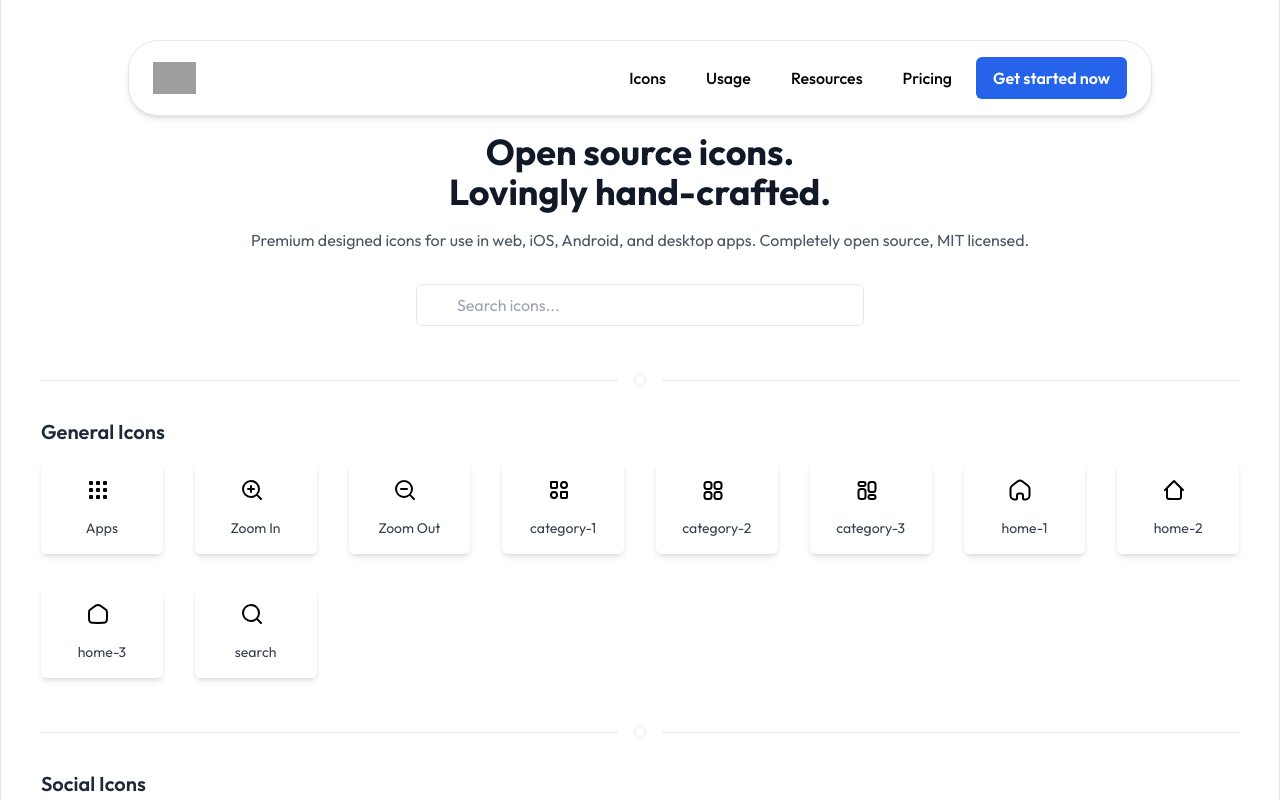
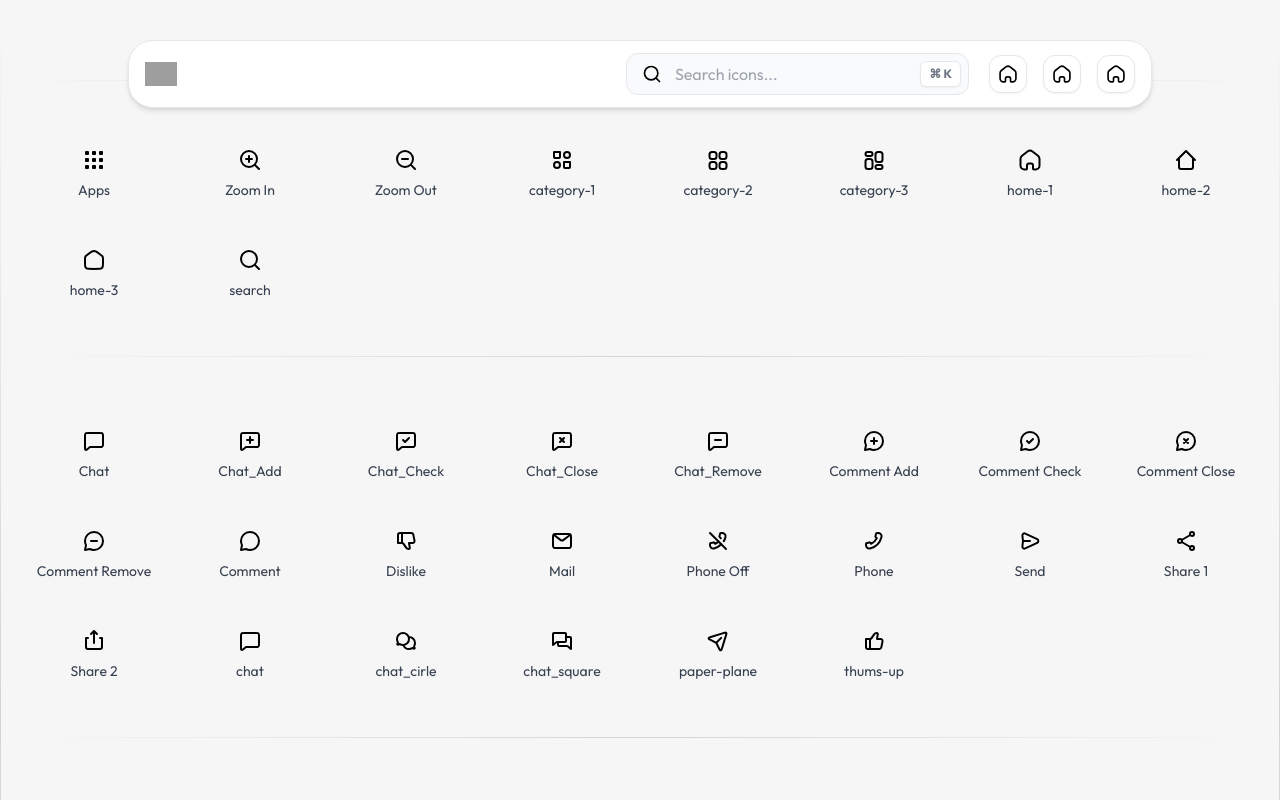
Before and after one commit to Shubham0850/aura-icons, a Next.js app: page / in a window 1280 px wide. Shown: the top 800 px of the page. Built offline with nearby package versions, Linux system fonts and the light colour scheme; grey boxes are pictures that could not be loaded.

Commit message:
fix: layout add

```diff
--- a/src/app/page.tsx
+++ b/src/app/page.tsx
@@ -8,9 +8,18 @@ import iconsData from '@/data/iconsData.json'
 import Icon from '@/component/Icon'
 import Divider from '@/component/Divider'
 import Footer from '@/component/Footer'
+import PageWrapper from '@/component/PageWrapper'
+import IconInfo from '@/component/IconInfo'
 
 const HomePage: NextPage = () => {
-  const [searchTerm, setSearchTerm] = useState('')
+  const [searchTerm, setSearchTerm] = useState('');
+  const [iconInfo, setIconInfo] = useState<{
+    svg: string | null,
+    name: string | null
+  }>({
+    svg: null,
+    name: null
+  });
 
   // Extract unique categories from iconsData
   const categories = useMemo(() => {
@@ -29,33 +38,16 @@ const HomePage: NextPage = () => {
   }, [searchTerm])
 
   return (
+    <PageWrapper>
       <>
         <Head>
           <title>Aura Icons</title>
           <meta name="description" content="Open source icons. Lovingly hand-crafted." />
         </Head>
 
-      <main className="max-w-7xl mx-auto px-10 pt-6 border-l border-r">
-        <Header />
-        <section className="text-center mb-12">
-          <h1 className="text-4xl font-bold text-gray-900 mb-4">
-            Open source icons.<br />Lovingly hand-crafted.
-          </h1>
-          <p className="text-gray-600 mb-8">
-            Premium designed icons for use in web, iOS, Android, and desktop apps.
-            Completely open source, MIT licensed.
-          </p>
+        <main className="pt-6">
 
-          <div className="relative max-w-md mx-auto">
-            <input
-              type="text"
-              placeholder="Search icons..."
-              value={searchTerm}
-              onChange={(e) => setSearchTerm(e.target.value)}
-              className="w-full pl-10 pr-4 py-2 border rounded-md text-gray-700 focus:outline-none focus:ring-2 focus:ring-blue-500"
-            />
-          </div>
-        </section>
+          <Header searchTerm={searchTerm} setSearchTerm={setSearchTerm} />
 
           {categories.map(category => {
             const categoryIcons = filteredIcons.filter(icon => icon.category === category)
@@ -63,27 +55,31 @@ const HomePage: NextPage = () => {
 
             return (
               <section key={category} className="mb-12">
-              <Divider />
-              <h2 className="text-xl font-semibold text-gray-800 mb-4 capitalize">
-                {category} Icons
-              </h2>
-              <div className="grid grid-cols-4 sm:grid-cols-6 md:grid-cols-8 gap-8">
+                <div className="grid grid-cols-4 sm:grid-cols-6 md:grid-cols-8 ">
                   {categoryIcons.map(icon => (
-                  <div key={icon.name} className="flex flex-col items-center text-center text-gray-700 shadow-md p-4 rounded-md">
+                    <div
+                      key={icon.name}
+                      onClick={() => setIconInfo({ name: icon.name, svg: icon.svg })}
+                      onKeyDown={() => setIconInfo({ name: icon.name, svg: icon.svg })}
+                      className="flex cursor-pointer flex-col items-center hover:shadow-md text-center text-gray-700 px-4 py-6"
+                    >
                       <Icon
                         svg={icon.svg}
-                      className="w-8 h-8 text-gray-800"
+                        title={icon.name}
                       />
                       <span className="mt-2 text-sm">{icon.name}</span>
                     </div>
                   ))}
                 </div>
+                <Divider category={category} />
               </section>
             )
           })}
+          <IconInfo iconInfo={iconInfo} setIconInfo={setIconInfo} />
           <Footer />
         </main>
       </>
+    </PageWrapper>
   )
 }
 
--- a/src/component/Divider.tsx
+++ b/src/component/Divider.tsx
@@ -1,12 +1,7 @@
-const Divider: React.FC = () => {
+const Divider: React.FC<{ category: string }> = ({ category }) => {
   return (
-    <div className="flex items-center w-full my-8">
-      <div className="flex-grow border-t border-gray-200" />
-      <div className="mx-4 flex items-center justify-center">
-        {/* Center circle or icon */}
-        <span className="w-3 h-3 rounded-full border border-gray-200 bg-white" />
-      </div>
-      <div className="flex-grow border-t border-gray-200" />
+    <div className="flex items-center my-8">
+      <div className="flex-grow h-px bg-gradient-to-r from-transparent via-gray-300 to-transparent"/>
     </div>
   );
 };
--- a/src/component/Header.tsx
+++ b/src/component/Header.tsx
@@ -1,4 +1,4 @@
-import React, { useState } from "react";
+import React, { useRef, useEffect, useState } from "react";
 import Link from "next/link";
 
 const styles = {
@@ -9,22 +9,37 @@ const styles = {
 		"inline-flex justify-center px-4 py-2 text-base font-semibold text-white transition-all duration-200 bg-blue-600 border border-transparent rounded-md items-center hover:bg-blue-700 focus:bg-blue-700",
 };
 
-const Header = () => {
+const Header = ({ searchTerm, setSearchTerm }: { searchTerm: string; setSearchTerm: (term: string) => void }) => {
 	const [isMenuOpen, setIsMenuOpen] = useState(false);
+	const inputRef = useRef<HTMLInputElement>(null);
+
+	useEffect(() => {
+		const handleKeyDown = (event: KeyboardEvent) => {
+			if (event.metaKey && event.key === 'k') {
+				event.preventDefault();
+				inputRef.current?.focus();
+			}
+		};
+
+		window.addEventListener('keydown', handleKeyDown);
+		return () => {
+			window.removeEventListener('keydown', handleKeyDown);
+		};
+	}, []);
 
 	const toggleMenu = () => {
 		setIsMenuOpen(!isMenuOpen);
 	};
 
 	return (
-		<header className="pb-6 bg-white lg:pb-0 max-w-5xl mx-auto shadow-md border rounded-[30px] m-4">
-			<div className="mx-auto sm:px-4 lg:px-6">
+		<header className="pb-6 bg-white lg:pb-0 max-w-5xl mx-auto shadow-md border rounded-[25px] m-4">
+			<div className="mx-auto sm:px-4 lg:px-4">
 				{/* lg+ */}
-				<nav className="flex items-center justify-between py-4">
+				<nav className="flex items-center justify-between py-3">
 					<div className="flex-shrink-0">
 						<Link href="#" title="Aura UI" className="flex">
 							<img
-								className="w-auto h-4 lg:h-8"
+								className="w-auto h-4 lg:h-6"
 								src="https://www.auraui.com/logo-light.png"
 								alt="Aura UI Logo"
 							/>
@@ -43,24 +58,45 @@ const Header = () => {
             )} */}
 					</button>
 
-					<div className="hidden mr-6 lg:flex lg:items-center lg:ml-auto lg:space-x-10">
-						<Link href="#" className={styles.link} title="Icons">
-							Icons
-						</Link>
-						<Link href="#" className={styles.link} title="Usage">
-							Usage
-						</Link>
-						<Link href="#" className={styles.link} title="Resources">
-							Resources
-						</Link>
-						<Link href="#" className={styles.link} title="Pricing">
-							Pricing
-						</Link>
+					<div className="hidden lg:flex lg:items-center lg:ml-auto lg:space-x-5">
+						<div>
+							{/* Search Input */}
+							<div className="max-w-2xl mx-auto relative">
+								<input
+									type="text"
+									ref={inputRef}
+									value={searchTerm}
+									placeholder="Search icons..."
+									onChange={(e) => setSearchTerm(e.target.value)}
+									className="w-full pl-12 pr-16 py-2 border border-gray-200 rounded-xl bg-gray-50 text-gray-500 focus:ring-1 focus:ring-[#333] focus:outline-none"
+								/>
+								<img
+									src="/icons/general/search.svg"
+									alt="Search"
+									className="w-5 h-5 text-gray-400 absolute left-4 top-1/2 transform -translate-y-1/2"
+								/>
+								<span className="absolute right-2 top-1/2 transform -translate-y-1/2 border border-gray-200 rounded-md bg-white px-2 py-1 text-xs text-gray-500 shadow-sm font-bold">
+									⌘ K
+								</span>
+							</div>
+						</div>
+						<div className="flex space-x-4">
+							<div className="flex items-center p-2 border border-gray-200 justify-center rounded-xl bg-white shadow-sm">
+								{/* Replace with your actual icons. Here is an example X (ex-Twitter) SVG */}
+								<img src="/icons/general/home-1.svg" alt="GitHub" className="w-5 h-5 text-gray-400" />
+							</div>
+
+							<div className="flex items-center justify-center p-2 border border-gray-200 rounded-xl bg-white shadow-sm">
+								{/* GitHub Icon */}
+								<img src="/icons/general/home-1.svg" alt="GitHub" className="w-5 h-5 text-gray-400" />
+							</div>
+
+							<div className="flex items-center justify-center p-2 border border-gray-200 rounded-xl bg-white shadow-sm">
+								{/* Discord Icon */}
+								<img src="/icons/general/home-1.svg" alt="GitHub" className="w-5 h-5 text-gray-400" />
+							</div>
+						</div>
 					</div>
-
-					<Link href="#" className={styles.joinButton} role="button">
-						Get started now
-					</Link>
 				</nav>
 
 				{/* xs to lg */}
--- a/src/component/Icon.tsx
+++ b/src/component/Icon.tsx
@@ -6,15 +6,22 @@ import parse from 'html-react-parser';
 interface IconProps {
 	svg: string;
 	className?: string;
+	width?: string;
+	height?: string;
+	title?: string;
+	color?: string;
 }
 
-export default function Icon({ svg, className }: IconProps): ReactElement {
+export default function Icon({ svg, className, width = '24px', height = '24px', title = 'Icon', color = '#888' }: IconProps): ReactElement {
 	const sanitizedSvg = DOMPurify.sanitize(svg);
 	const parsedSvg = parse(sanitizedSvg);
 
 	return (
 		<div className={className}>
+			<svg width={width} height={height} viewBox="0 0 24 24" fill="none" stroke={color} xmlns="http://www.w3.org/2000/svg" role="img" aria-labelledby="iconTitle">
+				<title id="iconTitle">{title}</title>
 				{parsedSvg}
+			</svg>
 		</div>
 	);
 }
--- /dev/null
+++ b/src/component/IconInfo.tsx
@@ -0,0 +1,50 @@
+import React from "react";
+
+interface IconInfoProps {
+	iconInfo: { name: string | null, svg: string | null };
+	setIconInfo: (iconInfo: { name: string | null, svg: string | null }) => void;
+}
+
+function IconInfo({ iconInfo, setIconInfo }: IconInfoProps) {
+
+	if (!iconInfo.name || !iconInfo.svg) return null
+
+	return (
+		<div className="fixed bottom-4 left-1/2 transform -translate-x-1/2 z-50 w-full max-w-xl shadow-xl rounded-[25px] bg-[#161616] border-2 border-[#73707064] px-6 py-4">
+			<div className="flex items-center justify-between text-sm text-gray-300">
+				{/* Copy SVG Section */}
+				<div className="flex items-center space-x-2">
+					<span>{iconInfo?.name}</span>
+					{/* Placeholder icon: replace with a clipboard icon */}
+					<img src="/icons/general/home-1.svg" alt="GitHub" className="w-5 h-5 text-gray-400" />
+				</div>
+
+				{/* Divider */}
+				<div className="w-px h-6 bg-gray-700" />
+
+				{/* Download Section */}
+				<div className="flex items-center space-x-2">
+					<span className="text-orange-500">download (1)</span>
+					{/* Placeholder icon: replace with a download icon */}
+					<img src="/icons/general/home-1.svg" alt="GitHub" className="w-5 h-5 text-gray-400" />
+				</div>
+
+				{/* Divider */}
+				<div className="w-px h-6 bg-gray-700" />
+
+				{/* Clear All Section */}
+				<div
+					className="flex items-center space-x-2"
+					onClick={() => setIconInfo({ name: null, svg: null })}
+					onKeyDown={() => setIconInfo({ name: null, svg: null })}
+				>
+					<span>clear all</span>
+					{/* Placeholder icon: replace with a suitable icon */}
+					<img src="/icons/general/home-1.svg" alt="GitHub" className="w-5 h-5 text-white" />
+				</div>
+			</div>
+		</div>
+	);
+}
+
+export default IconInfo;
--- /dev/null
+++ b/src/component/PageWrapper.tsx
@@ -0,0 +1,53 @@
+interface PageWrapperProps {
+  children: React.ReactNode;
+}
+
+export default function PageWrapper({ children }: PageWrapperProps) {
+  const increments = [0, 50, 100, 150, 200, 250, 300, 350, 400, 450, 500, 550, 600];
+
+  return (
+    <div className="bg-[#F7F6F6] overflow-hidden">
+      <div className="flex items-center absolute top-20 left-0 right-0 z-1">
+        <div className="flex-grow h-px bg-gradient-to-r from-transparent via-gray-300 to-transparent" />
+      </div>
+      <div className="relative mx-auto max-w-7xl ">
+        {/* Numbers and ticks */}
+        <div className="absolute top-0 -left-10 flex flex-col justify-between items-center">
+          {increments.map((num, idx) => (
+            <div key={num} className="my-12 -rotate-90">
+              {/* Number */}
+              <span className="text-[10px] text-gray-300 w-8 text-right">
+                {num}
+              </span>
+              <div className="w-2 h-px mx-auto mt-1 bg-gray-300 -rotate-90" />
+            </div>
+          ))}
+        </div>
+
+        {/* Left vertical line */}
+        <div className="pointer-events-none absolute left-0 top-0 h-full w-px bg-gradient-to-b from-transparent via-gray-300 to-transparent" />
+
+        {/* Right vertical line */}
+        <div className="pointer-events-none absolute right-0 top-0 h-full w-px bg-gradient-to-b from-transparent via-gray-300 to-transparent" />
+
+        {/* Content */}
+        <div className="relative px-4">
+          {children}
+        </div>
+
+        {/* Numbers and ticks */}
+        <div className="absolute top-0 -right-10 flex flex-col justify-between items-center">
+          {increments.map((num, idx) => (
+            <div key={num} className="my-12 rotate-90">
+              {/* Number */}
+              <span className="text-[10px] text-gray-300 w-8 text-right">
+                {num}
+              </span>
+              <div className="w-2 h-px mx-auto mt-1 bg-gray-300 -rotate-90" />
+            </div>
+          ))}
+        </div>
+      </div>
+    </div>
+  );
+}
```
Also changed, not shown: src/component/Footer.tsx (+21 -3 lines). Lines whose indentation alone changed are shown as unchanged.
